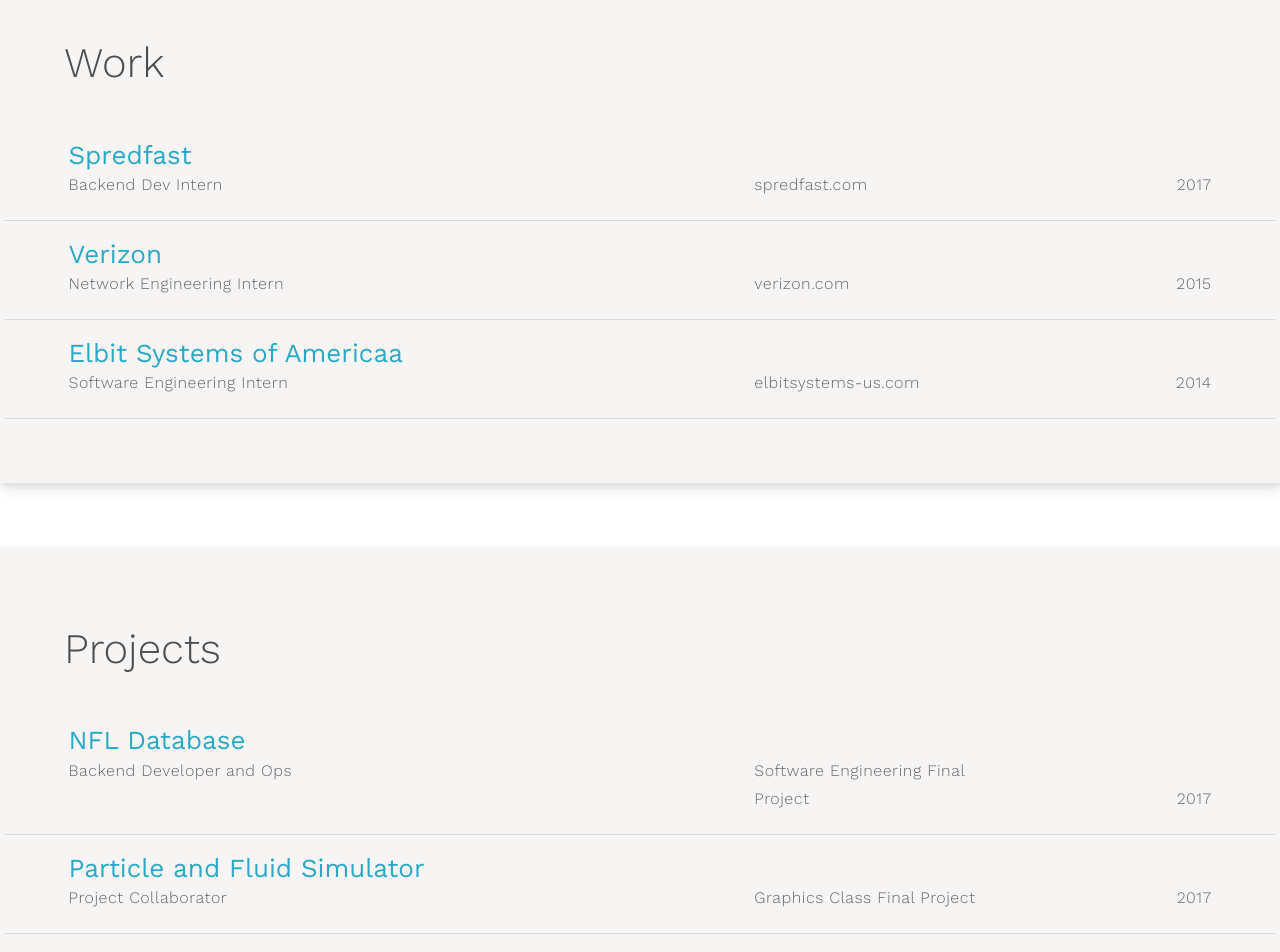
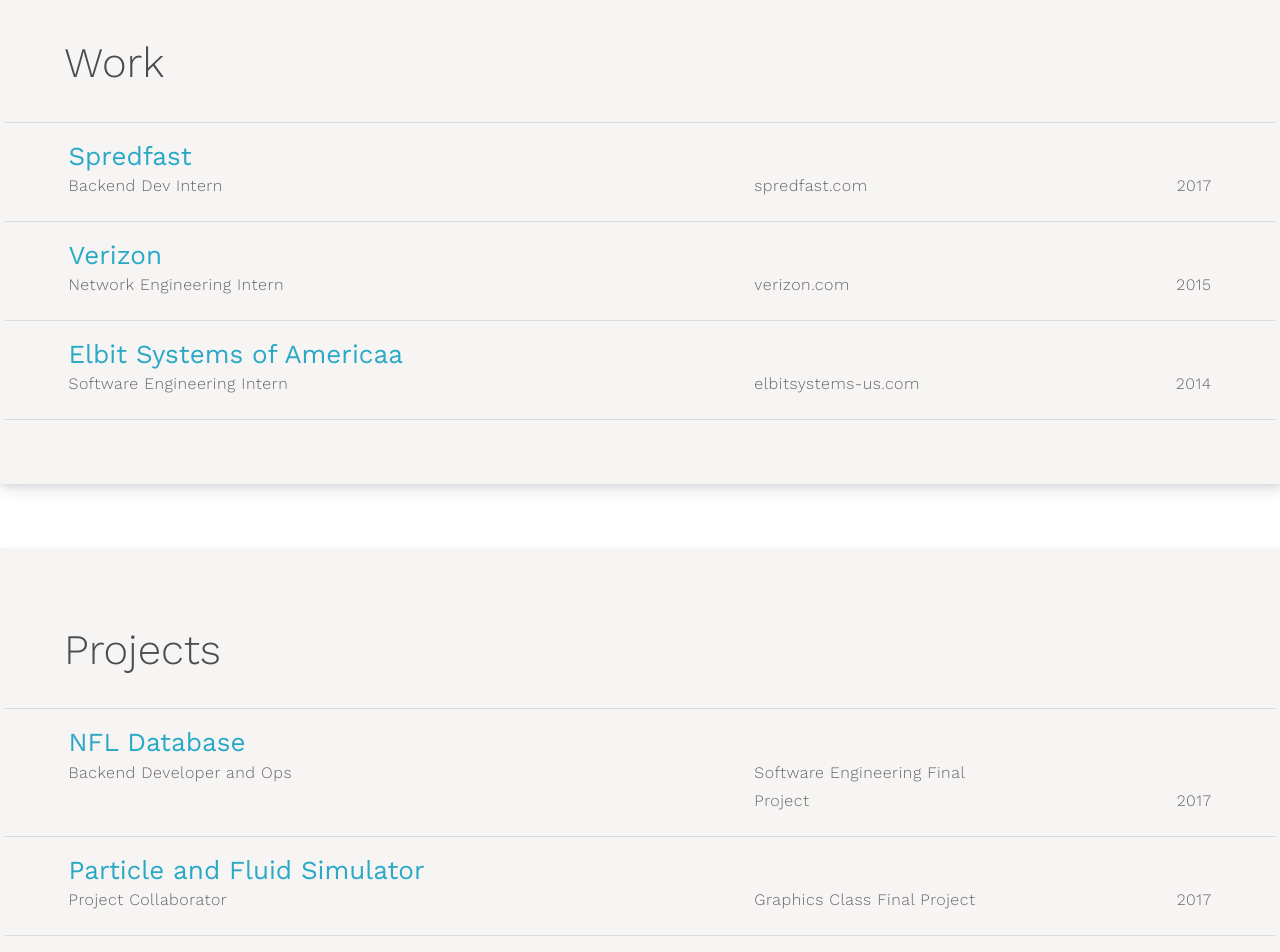
Before and after one commit to jcristol/jcristol.com, a React (Create React App) app: page / in a window 1280 px wide. Shown: the part 800-1752 px from the top of the page. Built offline with nearby package versions, Linux system fonts and the light colour scheme.

Commit message:
Fixed the top bar being invisible on the first work list item. added a new sass class

```diff
--- a/src/Meat.js
+++ b/src/Meat.js
@@ -55,7 +55,7 @@ const Meat = () => (
       </div>
       <div class="work-container">
         <ul class="work__list">
-          <li class="work__list-item">
+          <li class="work__list-item-first">
             <a target="_blank" rel="noopener noreferrer" class="work__list-item-link" href="https://www.spredfast.com/">
               <h2 class="work-title">
                 Spredfast
@@ -114,7 +114,7 @@ const Meat = () => (
       </div>
       <div class="work-container">
         <ul class="work__list">
-          <li class="work__list-item">
+          <li class="work__list-item-first">
             <a target="_blank" rel="noopener noreferrer" class="work__list-item-link" href="">
               <h2 class="work-title">
                 NFL Database
--- a/src/sass/components/_work.scss
+++ b/src/sass/components/_work.scss
@@ -41,10 +41,6 @@
   transition: all 300ms ease;
   list-style: none;
 
-  .work__list-item--first {
-    border-top: 1px solid $grey-border;
-  }
-
   &:hover,
   &:active,
   &:focus {
@@ -60,7 +56,10 @@
     }
   }
 }
-
+.work__list-item-first{
+  @extend .work__list-item;
+  border-top: 1px solid $grey-border;
+}
 .work__list-item-link {
   display: flex;
   flex-direction: row;
```
Also changed, not shown: src/css/style.css.
